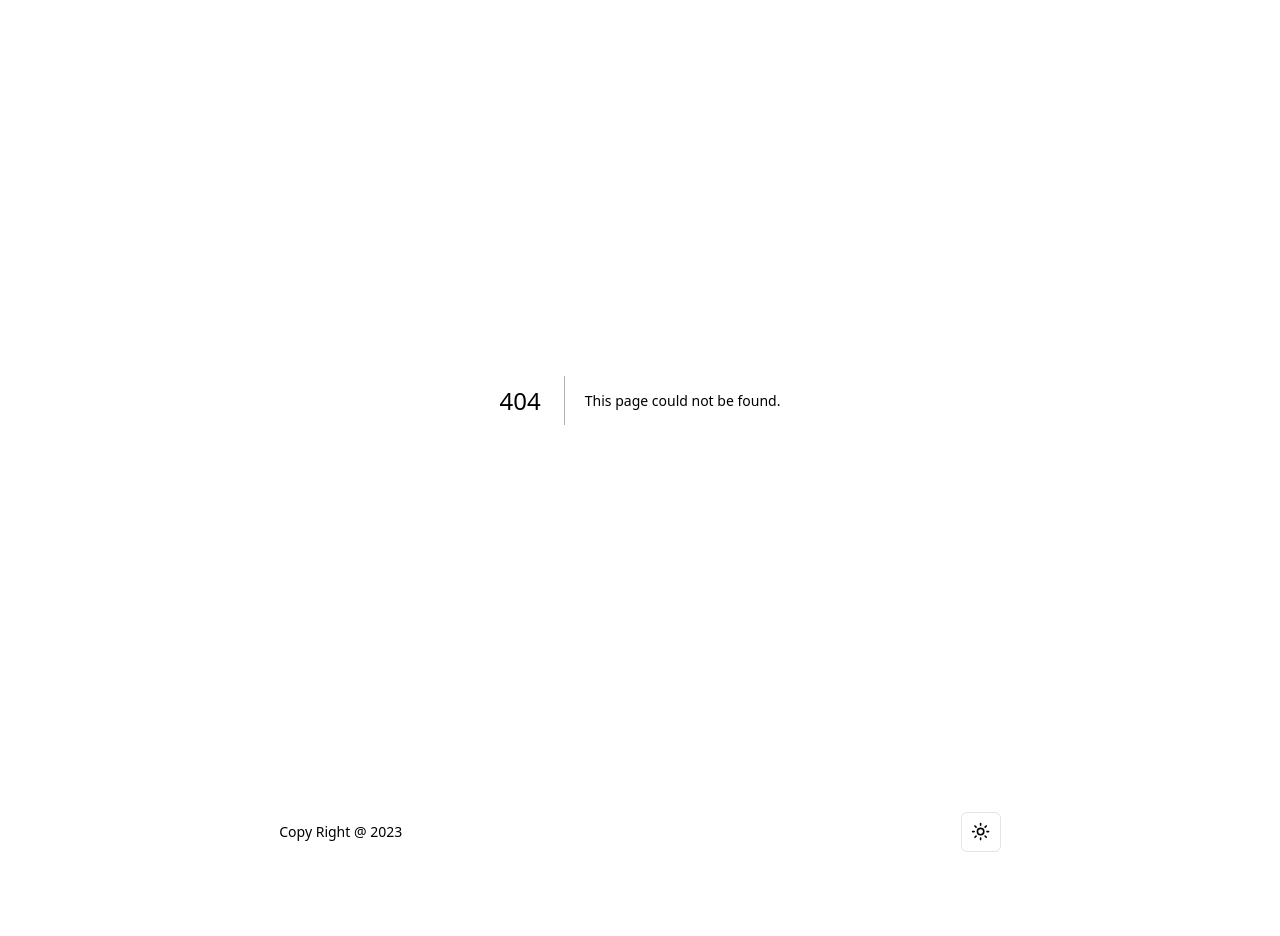
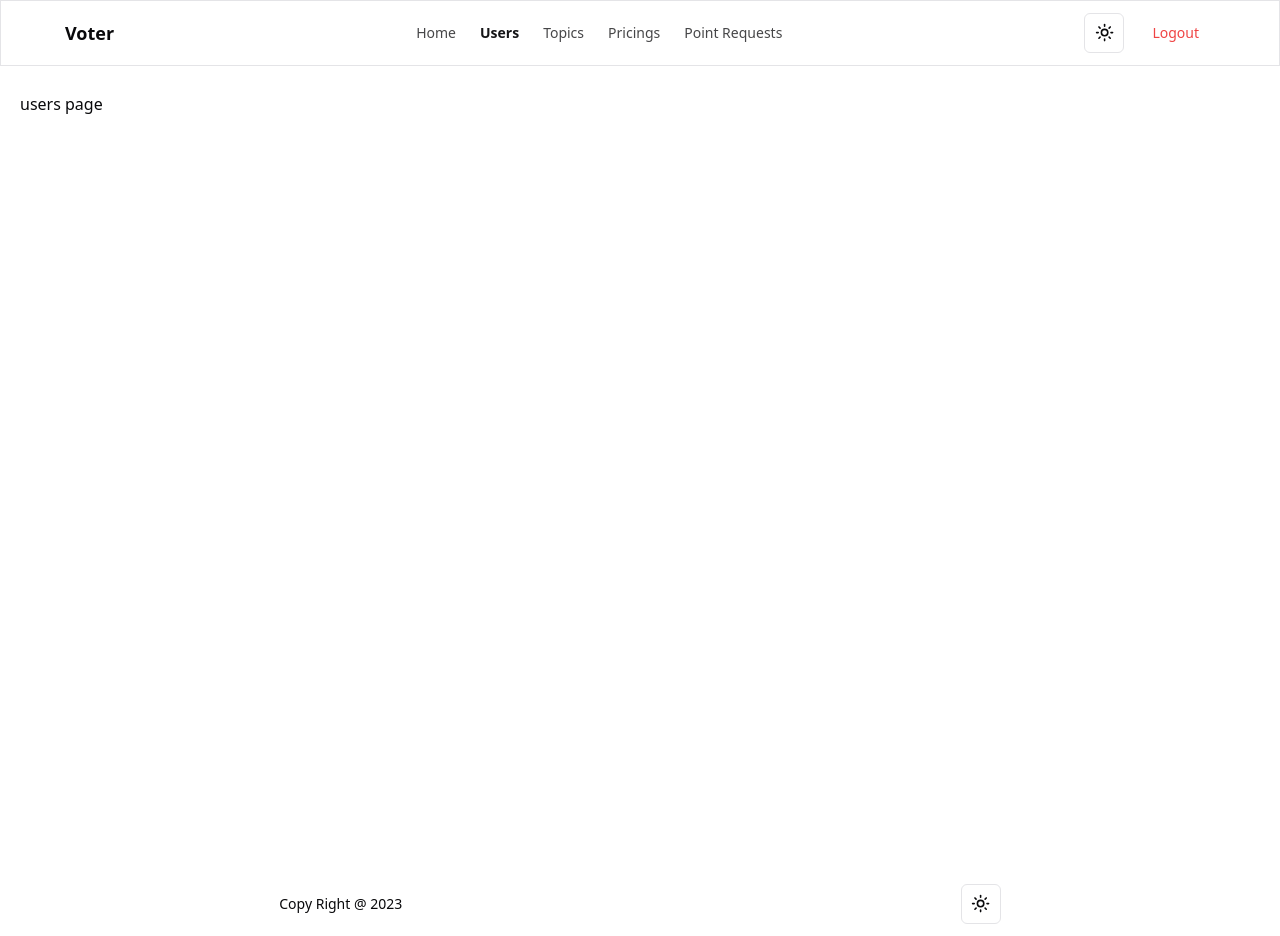
Before and after one commit to mmhtoo/voter, a Next.js app: page /admin/dashboard/users in a window 1280 px wide. Before the commit this address had no page. Before the commit the page ends 864 px from the top, so only its background shows below. Built offline with nearby package versions, Linux system fonts and the light colour scheme.

Commit message:
feat(admin-dashboard): added displaying dashboard data with skeleton

```diff
--- /dev/null
+++ b/actions/admin/getDashboardData.ts
@@ -0,0 +1,64 @@
+'use server'
+
+import { sql } from '@vercel/postgres'
+
+export default async function getDashboardData() {
+  try {
+    const promises = Promise.all([
+      getCustomersCount(),
+      getTotalTopicsCount(),
+      getActiveTopicsCount(),
+    ])
+    const data = await promises.then((result: [number, number, number]) => {
+      const [customerCount, totalTopicsCount, activeTopicsCount] = result
+      return {
+        users: customerCount,
+        totalTopics: totalTopicsCount,
+        activeTopics: activeTopicsCount,
+      }
+    })
+    return { ...data }
+  } catch (e) {
+    console.log('Error at getDashboardData.ts ', e)
+    throw e
+  }
+}
+
+type Count = { count: number }
+
+const getCustomersCount = async () => {
+  try {
+    const userCountQuery = await sql<Count>`
+      SELECT COUNT(*) count FROM customers
+    `
+    return userCountQuery.rows[0].count
+  } catch (e) {
+    console.log('Error at getCustomersCount.ts ', e)
+    throw e
+  }
+}
+
+const getTotalTopicsCount = async () => {
+  try {
+    const topicCountQuery = await sql<Count>`
+      SELECT COUNT(*) count FROM topics
+    `
+    return topicCountQuery.rows[0].count
+  } catch (e) {
+    console.log('Error at getTotalTopicsCount.ts ', e)
+    throw e
+  }
+}
+
+const getActiveTopicsCount = async () => {
+  try {
+    const activeTopicsCountQuery = await sql<Count>`
+      SELECT COUNT(*) count from topics t
+      WHERE t.status = 'active'
+    `
+    return activeTopicsCountQuery.rows[0].count
+  } catch (e) {
+    console.log('Error at getActiveTopicsCount.ts ', e)
+    throw e
+  }
+}
--- a/app/admin/dashboard/(overview)/page.tsx
+++ b/app/admin/dashboard/(overview)/page.tsx
@@ -1,13 +1,19 @@
+import DashboardCards from '@/components/admin/dashboard-cards'
+import DashboardCardsSkeleton from '@/components/admin/dashboard-cards-skeleton'
 import { Metadata } from 'next'
+import { Suspense } from 'react'
 
 export const metadata: Metadata = {
   title: 'Dashboard',
 }
 
-export default function DashboardHomePage() {
+export default async function DashboardHomePage() {
   return (
-    <div className={'w-100 h-[1000px] mt-[72px] p-5'}>
-      <h1>Dasboard</h1>
+    <div
+      className={'w-100 min-h-screen mt-[72px] p-5 flex align-items-center '}>
+      <Suspense fallback={<DashboardCardsSkeleton />}>
+        <DashboardCards />
+      </Suspense>
     </div>
   )
 }
--- /dev/null
+++ b/app/admin/dashboard/users/page.tsx
@@ -0,0 +1,8 @@
+export default function DashboardUsersPage() {
+  return (
+    <div
+      className={'w-100 min-h-screen mt-[72px] p-5 flex align-items-center '}>
+      <h1>users page</h1>
+    </div>
+  )
+}
--- /dev/null
+++ b/components/admin/dashboard-cards-skeleton.tsx
@@ -0,0 +1,54 @@
+import { UserIcon, PlusSquare, LeafyGreen, PackagePlus } from 'lucide-react'
+import { Card, CardHeader, CardContent } from '../ui/card'
+import { Skeleton } from '../ui/skeleton'
+
+export default function DashboardCardsSkeleton() {
+  return (
+    <div className="min-w-full grid grid-cols-4 gap-3">
+      <Card className="h-32 ">
+        <CardHeader>
+          <div className="flex gap-2 items-center">
+            <UserIcon className="text-purple-500" />
+            <span>All Users</span>
+          </div>
+        </CardHeader>
+        <CardContent>
+          <Skeleton className="w-100 h-8" />
+        </CardContent>
+      </Card>
+      <Card className="h-32 ">
+        <CardHeader>
+          <div className="flex gap-2 items-center">
+            <PlusSquare className="text-red-500" />
+            <span>Total Topics</span>
+          </div>
+        </CardHeader>
+        <CardContent>
+          <Skeleton className="w-100 h-8" />
+        </CardContent>
+      </Card>
+      <Card className="h-32">
+        <CardHeader>
+          <div className="flex gap-2 items-center">
+            <LeafyGreen className="text-green-500" />
+            <span>Active Topics</span>
+          </div>
+        </CardHeader>
+        <CardContent>
+          <Skeleton className="w-100 h-8" />
+        </CardContent>
+      </Card>
+      <Card className="h-32">
+        <CardHeader>
+          <div className="flex gap-2 items-center">
+            <PackagePlus className="text-orange-500" />
+            <span>New Point Requests</span>
+          </div>
+        </CardHeader>
+        <CardContent>
+          <Skeleton className="w-100 h-8" />
+        </CardContent>
+      </Card>
+    </div>
+  )
+}
--- /dev/null
+++ b/components/admin/dashboard-cards.tsx
@@ -0,0 +1,49 @@
+import { UserIcon, PlusSquare, LeafyGreen, PackagePlus } from 'lucide-react'
+import { Card, CardHeader, CardContent } from '../ui/card'
+import getDashboardData from '@/actions/admin/getDashboardData'
+
+export default async function DashboardCards() {
+  const { users, activeTopics, totalTopics } = await getDashboardData()
+  return (
+    <div className="min-w-full grid sm:grid-cols-2 grid-rows-2  lg:grid-cols-4 gap-3">
+      <Card className="h-32">
+        <CardHeader>
+          <div className="flex gap-2 items-center">
+            <UserIcon className="text-purple-500" />
+            <span>All Users</span>
+          </div>
+        </CardHeader>
+        <CardContent className="flex justify-between items-center">
+          <span>{users}</span>
+        </CardContent>
+      </Card>
+      <Card className="h-32 ">
+        <CardHeader>
+          <div className="flex gap-2 items-center">
+            <PlusSquare className="text-red-500" />
+            <span>Total Topics</span>
+          </div>
+        </CardHeader>
+        <CardContent>{totalTopics}</CardContent>
+      </Card>
+      <Card className="h-32">
+        <CardHeader>
+          <div className="flex gap-2 items-center">
+            <LeafyGreen className="text-green-500" />
+            <span>Active Topics</span>
+          </div>
+        </CardHeader>
+        <CardContent>{activeTopics}</CardContent>
+      </Card>
+      <Card className="h-32">
+        <CardHeader>
+          <div className="flex gap-2 items-center">
+            <PackagePlus className="text-orange-500" />
+            <span>New Point Requests</span>
+          </div>
+        </CardHeader>
+        <CardContent>0</CardContent>
+      </Card>
+    </div>
+  )
+}
--- a/components/dashboard-header.tsx
+++ b/components/dashboard-header.tsx
@@ -1,33 +1,110 @@
-import { Menu } from 'lucide-react'
+'use client'
+import { MenuIcon } from 'lucide-react'
 import { ThemeSwitcher } from './theme-switcher'
 import { Button } from './ui/button'
-import { DropdownMenu, DropdownMenuTrigger } from './ui/dropdown-menu'
+import {
+  DropdownMenu,
+  DropdownMenuTrigger,
+  DropdownMenuContent,
+  DropdownMenuItem,
+  DropdownMenuSub,
+  DropdownMenuSubTrigger,
+  DropdownMenuSubContent,
+} from './ui/dropdown-menu'
 import { Label } from './ui/label'
+import { useTheme } from 'next-themes'
+import { usePathname } from 'next/navigation'
+import { cn } from '@/libs/utils'
+import Link from 'next/link'
+
+const LINKS = [
+  {
+    id: '1',
+    label: 'Home',
+    href: '/admin/dashboard',
+  },
+  {
+    id: '2',
+    label: 'Users',
+    href: '/admin/dashboard/users',
+  },
+  {
+    id: '3',
+    label: 'Topics',
+    href: '/admin/dashboard/topics',
+  },
+  {
+    id: '4',
+    label: 'Pricings',
+    href: '/admin/dashboard/pricings',
+  },
+  {
+    id: '5',
+    label: 'Point Requests',
+    href: '/admin/dashboard/point-requests',
+  },
+]
 
 export default function DashboardHeader() {
+  const { setTheme } = useTheme()
+  const pathName = usePathname()
+
   return (
     <header
       className={
-        'w-full py-4 px-[64px] border fixed top-0 left-0  right-0 overflow-hidden dark:bg-black bg-white flex items-center justify-between  '
+        'w-full py-3 md:px-[64px] px-[24px] border fixed top-0 left-0  right-0 overflow-hidden dark:bg-black bg-white flex items-center justify-between '
       }>
       <h1 className="text-lg font-bold">Voter</h1>
-      <div className={'md:flex hidden gap-5 align-items-center'}>
-        <Label className="opacity-50">Home</Label>
-        <Label className="opacity-50">Topics</Label>
-        <Label className="opacity-50">Pricings</Label>
-        <Label className="opacity-50">Point Requests</Label>
+      <div className={'md:flex hidden gap-6 align-items-center'}>
+        {LINKS.map((link) => {
+          return (
+            <Label key={link.id}>
+              <Link
+                href={link.href}
+                className={cn('hover:opacity-100', {
+                  'opacity-75': link.href != pathName,
+                  'opacity-95 font-bold': link.href == pathName,
+                })}>
+                {link.label}
+              </Link>
+            </Label>
+          )
+        })}
       </div>
       <div className="items-center gap-3  hidden md:flex">
         <ThemeSwitcher />
-        <Button variant={'outline'} className="text-red-500 ">
+        <Button variant={'ghost'} className="text-red-500 ">
           Logout
         </Button>
       </div>
-      <DropdownMenu>
-        <DropdownMenuTrigger>
-          <Menu />
-        </DropdownMenuTrigger>
-      </DropdownMenu>
+      <div className="md:hidden">
+        <DropdownMenu>
+          <DropdownMenuTrigger>
+            <MenuIcon />
+          </DropdownMenuTrigger>
+          <DropdownMenuContent className="w-24 right-[64px]">
+            <DropdownMenuItem>Home</DropdownMenuItem>
+            <DropdownMenuItem>Topics</DropdownMenuItem>
+            <DropdownMenuItem>Pricings</DropdownMenuItem>
+            <DropdownMenuItem>Point Requests</DropdownMenuItem>
+            <DropdownMenuSub>
+              <DropdownMenuSubTrigger>Theme</DropdownMenuSubTrigger>
+              <DropdownMenuSubContent>
+                <DropdownMenuItem onClick={() => setTheme('light')}>
+                  Light
+                </DropdownMenuItem>
+                <DropdownMenuItem onClick={() => setTheme('dark')}>
+                  Dark
+                </DropdownMenuItem>
+                <DropdownMenuItem onClick={() => setTheme('system')}>
+                  System
+                </DropdownMenuItem>
+              </DropdownMenuSubContent>
+            </DropdownMenuSub>
+            <DropdownMenuItem className="text-red-500">Logout</DropdownMenuItem>
+          </DropdownMenuContent>
+        </DropdownMenu>
+      </div>
     </header>
   )
 }
--- a/components/theme-switcher.tsx
+++ b/components/theme-switcher.tsx
@@ -2,7 +2,6 @@
 
 import * as React from 'react'
 import { Moon, Sun } from 'lucide-react'
-import { DesktopIcon, MoonIcon } from '@radix-ui/react-icons'
 import { useTheme } from 'next-themes'
 
 import { Button } from '@/components/ui/button'
@@ -23,7 +22,7 @@ export function ThemeSwitcher() {
   return (
     <DropdownMenu>
       <DropdownMenuTrigger asChild>
-        <Button variant={'outline'} size="icon">
+        <Button variant={'outline'} className="p-0" size="icon">
           <Sun className="h-[1.2rem] w-[1.2rem] rotate-0 scale-100 transition-all dark:-rotate-90 dark:scale-0" />
           <Moon className="absolute h-[1.2rem] w-[1.2rem] rotate-90 scale-0 transition-all dark:rotate-0 dark:scale-100" />
         </Button>
```
Also changed, not shown: app/admin/dashboard/payment-methods/page.tsx (renamed from app/admin/dashboard/(overview)/payment-methods/page.tsx), app/admin/dashboard/point-requests/page.tsx (renamed from app/admin/dashboard/(overview)/point-requests/page.tsx), app/admin/dashboard/pricings/page.tsx (renamed from app/admin/dashboard/(overview)/pricings/page.tsx).
